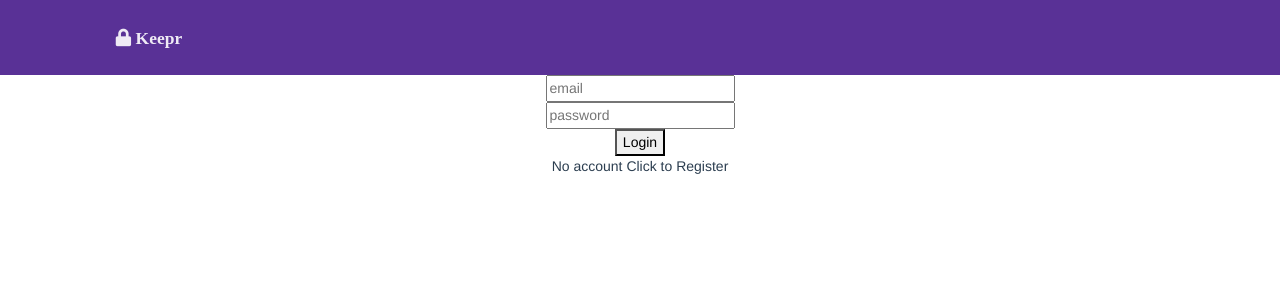
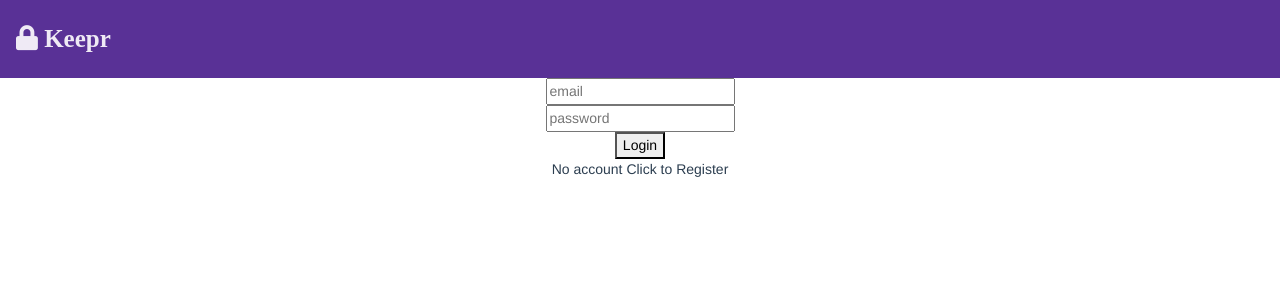
Before and after one commit to JThurston4/Keepr, a Vue app in the folder wwwsrc/: page /#/login in a window 1280 px wide. Shown: the top 300 px of the page. Built offline with nearby package versions, Linux system fonts and the light colour scheme; no server answers.

Commit message:
end of tues

```diff
--- a/wwwsrc/src/App.vue
+++ b/wwwsrc/src/App.vue
@@ -2,7 +2,7 @@
   <div id="app">
     <nav class="navbar navbar-dark bg-primary container-fluid">
       <div class="row w-100">
-        <div class="col-3"><a class="navbar-brand" href="#"><i class="fas fa-lock"> Keepr</i></a>
+        <div class="col-3 logo"><a class="navbar-brand" href="#"><i class="fas fa-lock"> Keepr</i></a>
         </div>
         <div class="col-9 menuItems">
           <div class="row" v-if="getUser.id">
@@ -83,4 +83,13 @@
   #nav a.router-link-exact-active {
     color: #42b983;
   }
+
+  .logo {
+    display: flex;
+    justify-content: flex-start;
+  }
+
+  .fa-lock {
+    font-size: 25px;
+  }
 </style>
--- a/wwwsrc/src/router.js
+++ b/wwwsrc/src/router.js
@@ -6,6 +6,8 @@ import Home from './views/Home.vue'
 import Login from './views/Login.vue'
 // @ts-ignore
 import Profile from './views/Profile.vue'
+// @ts-ignore
+import VaultKeep from './views/VaultKeep.vue'
 
 Vue.use(Router)
 
@@ -25,6 +27,11 @@ export default new Router({
       path: '/profile',
       name: 'profile',
       component: Profile
+    },
+    {
+      path: '/vault',
+      name: 'vaultKeep',
+      component: VaultKeep
     }
   ]
 })
--- a/wwwsrc/src/store.js
+++ b/wwwsrc/src/store.js
@@ -40,7 +40,7 @@ export default new Vuex.Store({
       console.log("vaults: ", state.vaults)
     },
     setVaultKeep(state, vaultKeep) {
-      debugger
+      // debugger
       state.vaultKeep = vaultKeep
       console.log("vaultKeep: ", state.vaultKeep)
     }
@@ -114,13 +114,14 @@ export default new Vuex.Store({
         })
     },
     getVaultKeep({ commit, dispatch }, payload) {
-      debugger
+      // debugger
       api.get("VaultKeep/" + payload.vaultId)
         .then(res => {
           commit("setVaultKeep", res.data)
+          router.push("/vault")
         })
         .catch(e => {
-          debugger
+          // debugger
           console.log("couldn't get vaultKeep")
         })
     },
--- a/wwwsrc/src/views/Profile.vue
+++ b/wwwsrc/src/views/Profile.vue
@@ -34,7 +34,7 @@
     },
     methods: {
       getVaultKeep(vaultId) {
-        debugger
+        // debugger
         this.$store.dispatch("getVaultKeep", { vaultId: vaultId, userId: this.getUser.id })
       }
     },
--- /dev/null
+++ b/wwwsrc/src/views/VaultKeep.vue
@@ -0,0 +1,40 @@
+<template>
+  <div class="vaultKeep container-fluid">
+    <div class="card-columns">
+      <div v-for="keep in getVaultKeep">
+        <div class="card">
+          <img class="card-img-top" :src="keep.img" alt="Card image cap">
+          <div class="card-body">
+            <h5 class="card-title">{{keep.name}}</h5>
+            <p class="card-text">{{keep.description}}</p>
+          </div>
+        </div>
+      </div>
+    </div>
+  </div>
+</template>
+
+<script>
+  export default {
+    name: 'vaultKeep',
+    data() {
+      return {
+
+      }
+    },
+    computed: {
+      getVaultKeep() {
+        return this.$store.state.vaultKeep || {}
+      }
+    },
+    methods: {},
+    components: {},
+    props: [],
+  }
+
+</script>
+
+<style>
+
+
+</style>
```
